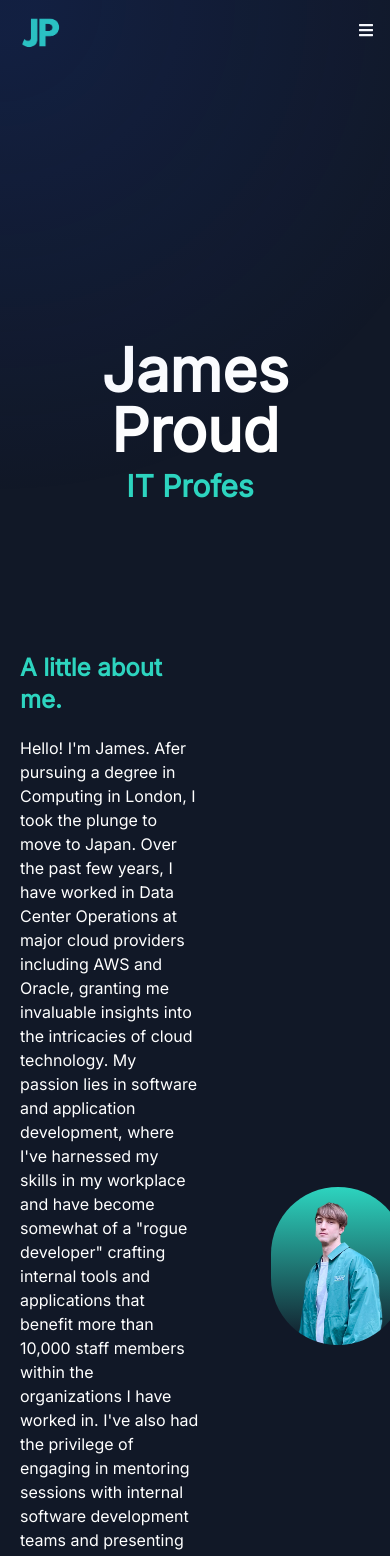
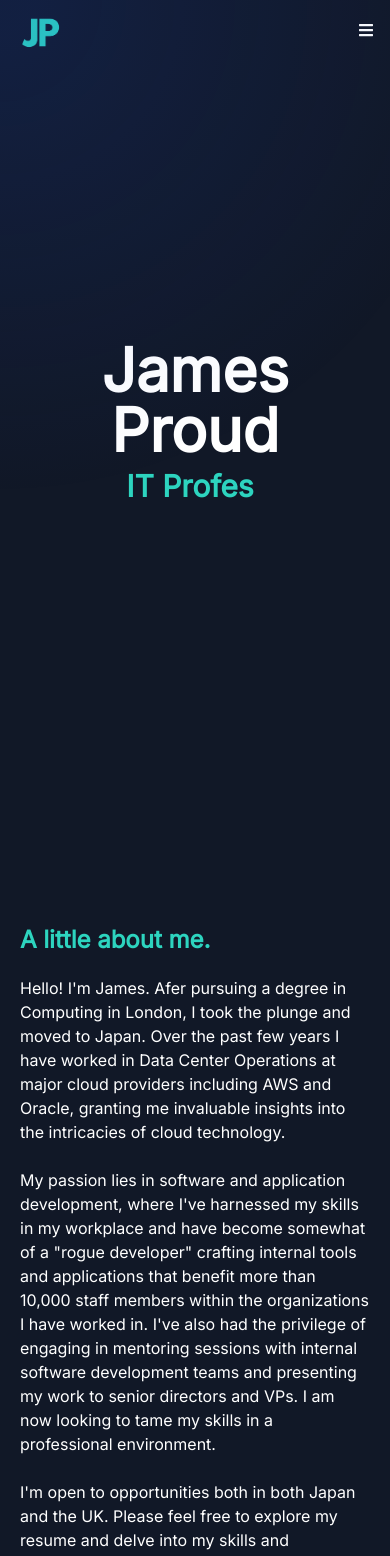
Before and after one commit to jamesedproud/portfolio-v2, a React (Create React App) app: page / in a window 390 px wide. Shown: the top 1556 px of the page. Built offline with nearby package versions, Linux system fonts and the light colour scheme; some icons are missing.

Commit message:
Fixed styling on about page

```diff
--- a/src/App.js
+++ b/src/App.js
@@ -19,7 +19,6 @@ function App() {
       <Skills />
       <Portfolio />
       <Contact />
-      <Socials />
       <Cursor />
     </div>
   );
--- a/src/components/About.jsx
+++ b/src/components/About.jsx
@@ -10,9 +10,9 @@ const About = () => {
       <div name="about" className="w-full h-screen bg-gray-900 text-white">
         <div
           className="
-          flex flex-col justify-center items-center w-full h-full"
+          flex flex-col md:justify-center md:pt-10 pt-20 items-center w-full h-full"
         >
-          <div className="max-w-[1000px] ml-10 w-full grid grid-cols-2 gap-8 justify-center items-center">
+          <div className="max-w-[1000px] md:ml-10 w-full md:grid md:grid-cols-2 md:px-0 px-5 gap-8 justify-center items-center">
             <motion.div
               initial="hidden"
               whileInView="visible"
@@ -29,20 +29,25 @@ const About = () => {
               <div>
                 <p className="pt-5 pb-5">
                   Hello! I'm James. Afer pursuing a degree in Computing in
-                  London, I took the plunge to move to Japan. Over the past few
-                  years, I have worked in Data Center Operations at major cloud
-                  providers including AWS and Oracle, granting me invaluable
-                  insights into the intricacies of cloud technology. My passion
-                  lies in software and application development, where I've
-                  harnessed my skills in my workplace and have become somewhat
-                  of a "rogue developer" crafting internal tools and
-                  applications that benefit more than 10,000 staff members
-                  within the organizations I have worked in. I've also had the
-                  privilege of engaging in mentoring sessions with internal
-                  software development teams and presenting my work to senior
-                  directors and VPs. I'm on the lookout for opportunities in
-                  both Japan and the UK. Please feel free to explore my resume
-                  and delve into my skills and experiences below.
+                  London, I took the plunge and moved to Japan. Over the past
+                  few years I have worked in Data Center Operations at major
+                  cloud providers including AWS and Oracle, granting me
+                  invaluable insights into the intricacies of cloud technology.{" "}
+                  <br />
+                  <br /> My passion lies in software and application
+                  development, where I've harnessed my skills in my workplace
+                  and have become somewhat of a "rogue developer" crafting
+                  internal tools and applications that benefit more than 10,000
+                  staff members within the organizations I have worked in. I've
+                  also had the privilege of engaging in mentoring sessions with
+                  internal software development teams and presenting my work to
+                  senior directors and VPs. I am now looking to tame my skills
+                  in a professional environment.
+                  <br />
+                  <br />
+                  I'm open to opportunities both in both Japan and the UK.
+                  Please feel free to explore my resume and delve into my skills
+                  and experiences below.
                 </p>
               </div>
 
@@ -67,7 +72,7 @@ const About = () => {
               }}
               src={James}
               alt="James"
-              className="max-w-[500] rounded-full w-3/4 bg-gradient-to-b from-teal-400 ml-10 mx-auto overflow-hidden"
+              className="sm:visible invisible max-w-[500] rounded-full md:w-3/4 sm:w-1/4 sm:ml-96 md:ml-5 sm:-mt-20 md:mt-0 bg-gradient-to-b from-teal-400 ml-10 mx-auto overflow-hidden"
             />
           </div>
         </div>
--- a/src/components/Contact.jsx
+++ b/src/components/Contact.jsx
@@ -2,6 +2,7 @@ import React from "react";
 import { useState, useRef } from "react";
 import { motion } from "framer-motion";
 import emailjs from "@emailjs/browser";
+import Socials from "./Socials";
 
 //template_6d3hcss
 //service_8n7f2ni
@@ -56,7 +57,8 @@ const Contact = () => {
   };
 
   return (
-    <div className="text-white w-full h-screen bg-gray-900 flex justify-center text-center items-center p-4">
+    <>
+      <div className="text-white w-full h-screen bg-gray-900 flex justify-center text-center items-center md:p-20 p-4 ">
         <div
           name="contact"
           className="max-w-[1000px] mx-auto p-4 flex flex-col justify-center w-full h-screen"
@@ -80,10 +82,10 @@ const Contact = () => {
             <form
               ref={formRef}
               onSubmit={handleSubmit}
-            className="mt-7 flex flex-col gap-8"
+              className="mt-7 flex flex-col gap-5"
             >
               <label className="flex flex-col">
-              <span className="text-white font-medium mb-4 text-left">
+                <span className="text-white font-medium mb-1 text-left">
                   Name
                 </span>
                 <input
@@ -96,7 +98,7 @@ const Contact = () => {
                 />
               </label>
               <label className="flex flex-col">
-              <span className="text-white font-medium mb-4 text-left">
+                <span className="text-white font-medium mb-1 text-left">
                   Email
                 </span>
                 <input
@@ -109,7 +111,7 @@ const Contact = () => {
                 />
               </label>
               <label className="flex flex-col">
-              <span className="text-white font-medium mb-4 text-left">
+                <span className="text-white font-medium mb-1 text-left">
                   Message
                 </span>
                 <textarea
@@ -129,8 +131,12 @@ const Contact = () => {
               </button>
             </form>
           </motion.div>
+          <span className="mt-5">
+            <Socials />
+          </span>
         </div>
       </div>
+    </>
   );
 };
 
--- a/src/components/Experience.jsx
+++ b/src/components/Experience.jsx
@@ -124,8 +124,7 @@ const Experience = () => {
           }}
           className="text-center"
         >
-          <p className="text-4xl font-bold text-teal-400">Experience</p>
-          <p className="py-4">My IT career so far</p>
+          <p className="text-4xl font-bold text-teal-400 mb-5">Experience</p>
         </motion.div>
 
         {/* Vertical Timeline */}
--- a/src/components/Portfolio.jsx
+++ b/src/components/Portfolio.jsx
@@ -33,20 +33,13 @@ const ProjectCard = ({ title, imageSrc, demoLink, codeLink }) => {
 
 const Portfolio = () => {
   const projects = [
-    {
-      title: "Vanilla JavaScript Application (Old)",
-      imageSrc: PT,
-      demoLink:
-        "http://www.thepasswordtoolkit.com.s3-website.eu-west-2.amazonaws.com/",
-      codeLink: "https://github.com/jamesedproud/ThePasswordToolkit",
-    },
-    {
-      title: "Vanilla JavaScript Application (Old)",
-      imageSrc: PT,
-      demoLink:
-        "http://www.thepasswordtoolkit.com.s3-website.eu-west-2.amazonaws.com/",
-      codeLink: "https://github.com/jamesedproud/ThePasswordToolkit",
-    },
+    //{
+    //  title: "Vanilla JavaScript Application (Old)",
+    //  imageSrc: PT,
+    //  demoLink:
+    //     "http://www.thepasswordtoolkit.com.s3-website.eu-west-2.amazonaws.com/",
+    //   codeLink: "https://github.com/jamesedproud/ThePasswordToolkit",
+    // },
     // Add more projects here later
   ];
 
--- a/src/components/Socials.jsx
+++ b/src/components/Socials.jsx
@@ -5,7 +5,7 @@ import { MdMail } from "react-icons/md";
 const Socials = () => {
   return (
     <>
-      <div className="w-full h-[10px] bg-gray-900 flex justify-center text-center items-center p-4">
+      <div className="w-full h-[10px] bg-gray-900 flex justify-center text-center items-center p-4 ">
         <div className="text-5xl flex justify-center gap-5 py-3 text-gray-600 mb-10">
           <a
             target="_blank"
@@ -31,7 +31,7 @@ const Socials = () => {
         </div>
       </div>
 
-      <p className="text-gray-400 text-sm text-center bg-gray-900 pb-5">
+      <p className="text-gray-400 text-sm text-center bg-gray-900 ">
         Built with{" "}
         {
           <a
@@ -40,7 +40,7 @@ const Socials = () => {
             href="https://react.dev/"
             className="text-white hover:cursor-pointer hover:text-teal-400"
           >
-            ReactJS
+            React
           </a>
         }{" "}
         and{" "}
```
Lines whose indentation alone changed are shown as unchanged.
